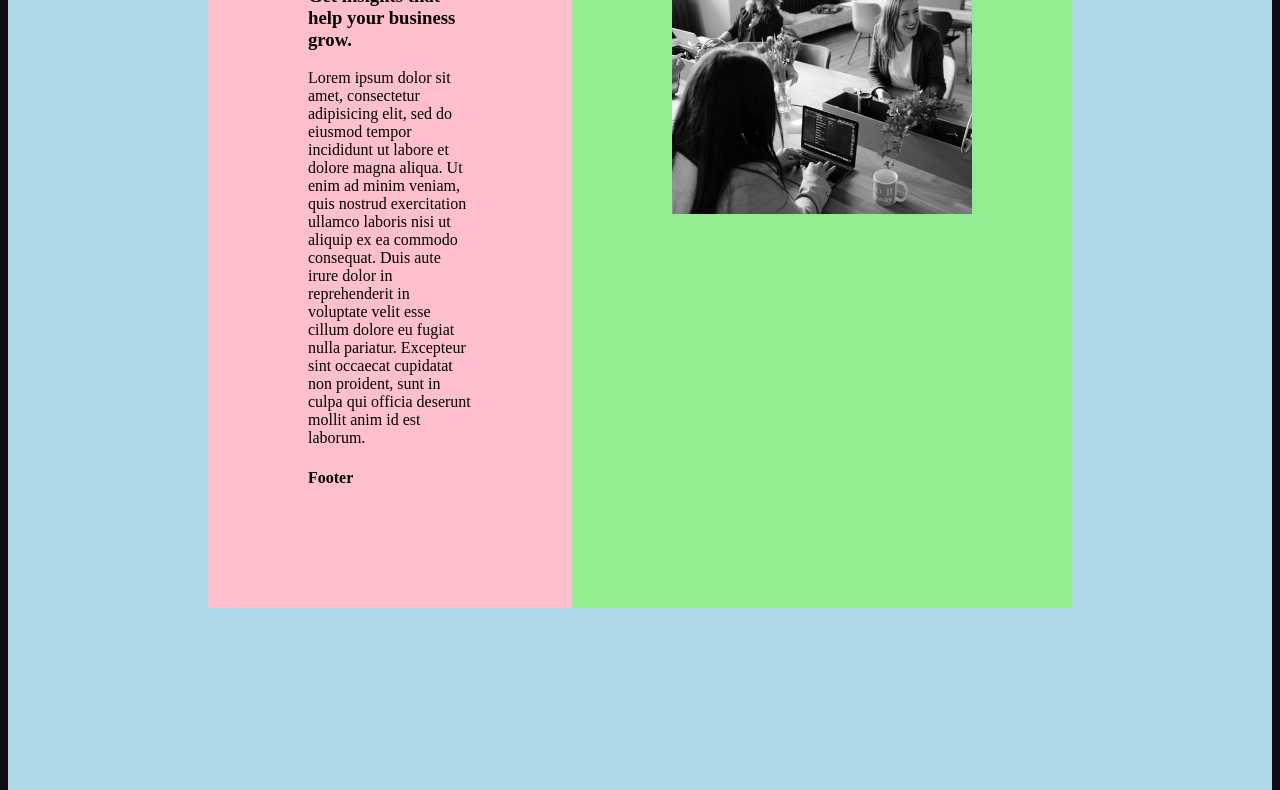
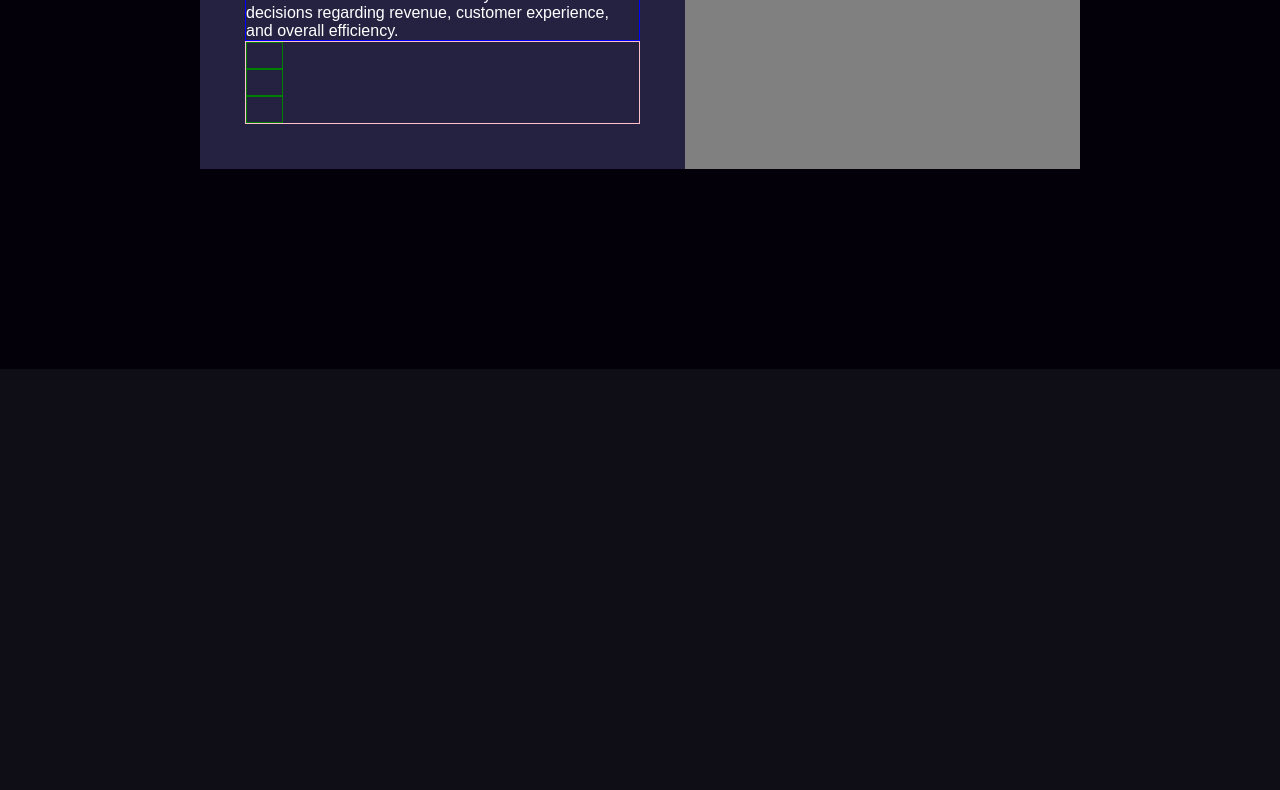
Before and after one commit to danisacoder/stats, a plain HTML site: page index.html in a window 1280 px wide. Shown: the part 484-1274 px from the top of the page. After the commit the page ends 903 px from the top, so only its background shows below. Drawn offline with Linux system fonts and the light colour scheme.

Commit message:
minor tweaks

```diff
--- a/index.html
+++ b/index.html
@@ -6,13 +6,19 @@
     <link rel="stylesheet" href="main.css">
   </head>
   <body>
-    <div class="section">
-      <div class="left">
-        <h3>Get insights that help your business grow.</h3>
-        <p>Lorem ipsum dolor sit amet, consectetur adipisicing elit, sed do eiusmod tempor incididunt ut labore et dolore magna aliqua. Ut enim ad minim veniam, quis nostrud exercitation ullamco laboris nisi ut aliquip ex ea commodo consequat. Duis aute irure dolor in reprehenderit in voluptate velit esse cillum dolore eu fugiat nulla pariatur. Excepteur sint occaecat cupidatat non proident, sunt in culpa qui officia deserunt mollit anim id est laborum.</p>
-        <h4>Footer</h4>
+    <div class="container">
+      <div class="left even-columns">
+        <h1>Get <span class="lightPurple">insights</span> that help your business grow.</h1>
+        <p>Discover the benefits of data analytics and make better decisions regarding revenue, customer experience, and overall efficiency.</p>
+        <div class="footer">
+          <div class="footer-item"></div>
+          <div class="footer-item"></div>
+          <div class="footer-item"></div>
+        </div>
       </div>
-      <div class="right"><img src="images/image-header-desktop.jpg"></div>
+      <div class="right even-columns">
+        <!-- <img src="images/image-header-desktop.jpg" alt="businesspeople using laptops in an office and smiling"> -->
+      </div>
     </div>
   </body>
 </html>
--- a/main.css
+++ b/main.css
@@ -1,28 +1,58 @@
+* {
+  padding: 0;
+  margin: 0;
+}
+
 body {
   background-color: #0f0e17;
+  color: white;
+  font-family: sans-serif;
 }
 
-.section {
-  background-color: lightblue;
+.container {
+  background-color: #03000a;
   padding: 200px;
   margin-top: 150px;
   margin-bottom: 50px;
   display: flex;
 }
 
+.container > * {
+    flex-basis: 100%;
+}
+
 .left {
-  width: 50%;
-  padding: 100px;
-  background-color: pink;
+  background-color: #252241;
+  padding: 45px;
 }
 
 .right {
-  width: 50%;
-  padding: 100px;
-  background-color: lightgreen;
+  background-color: gray;
 
 }
 
 img {
-  width: 300px;
+  max-width: 100%;
 }
+
+.lightPurple {
+  color: #8e5bfc;
+}
+
+h3 {
+  border: 1px solid red;
+}
+
+p {
+  border: 1px solid blue;
+}
+
+.footer {
+  border: 1px solid pink;
+}
+
+.footer-item {
+  border: 1px solid green;
+  width: 35px;
+  height: 25px;
+}
```
Also changed, not shown: 2 other files.
